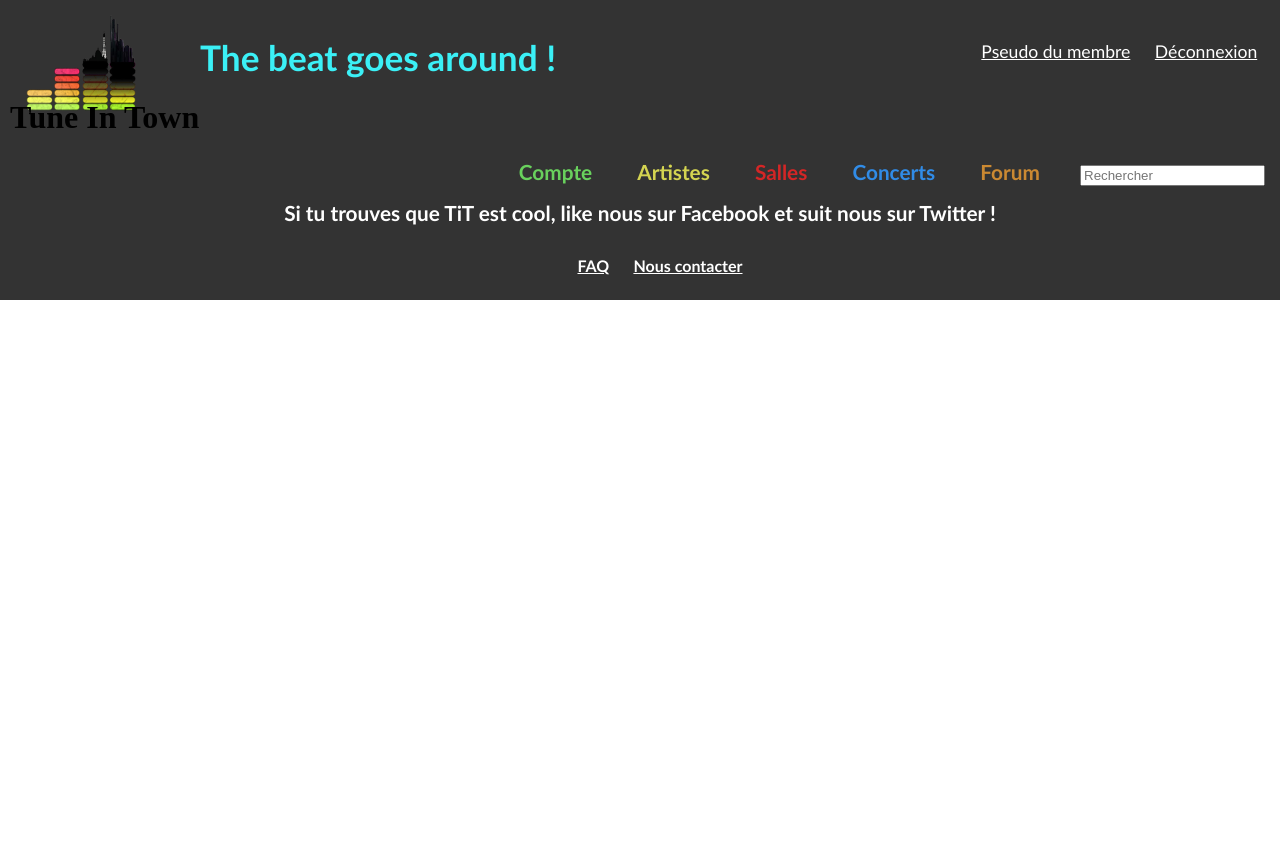
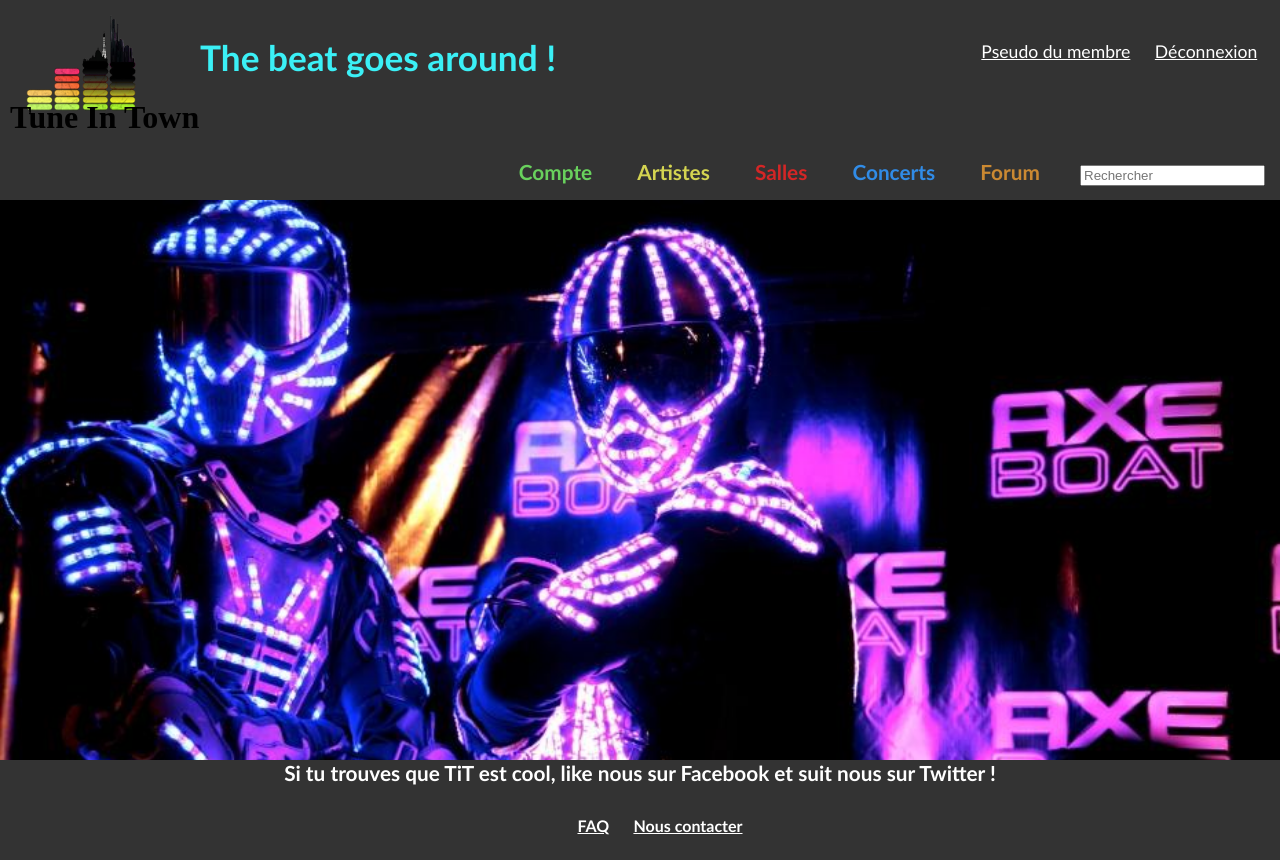
Before and after one commit to baptisteCapart/Site-Web, a PHP site: page /PageMembre.php in a window 1280 px wide. Before the commit the page ends 300 px from the top, so only its background shows below. Run offline with PHP 8.4, Linux system fonts and the light colour scheme.

Commit message:
pagemembre debut

```diff
--- a/PageMembre.php
+++ b/PageMembre.php
@@ -5,11 +5,12 @@
 		<title>Page membre</title>
 		<rel type="stylesheet" href="" />
 		<link rel="stylesheet" href="bannierestyle.css"/>
-		<link rel="stylesheet" href="pageartistestyle.css"/>
+		<link rel="stylesheet" href="pageMembrestyle.css"/>
 	</head>
 	<body>
 		<?php include("banniere.php"); ?>
-		<div id= "photoMembre">
+		<div id= "photomembre">
+
 		</div>
 
 
--- a/pageMembrestyle.css
+++ b/pageMembrestyle.css
@@ -7,10 +7,13 @@
 	padding: 0;
 }
 
-#photoMembre
+#photomembre
 {
 	background-image: url(images/imageMembre.jpg);
 	background-size: cover;
 	background-repeat: no-repeat;
-	height: 100%;
+	height: 70%;
+	width: 100%;
+
+
 }
```
